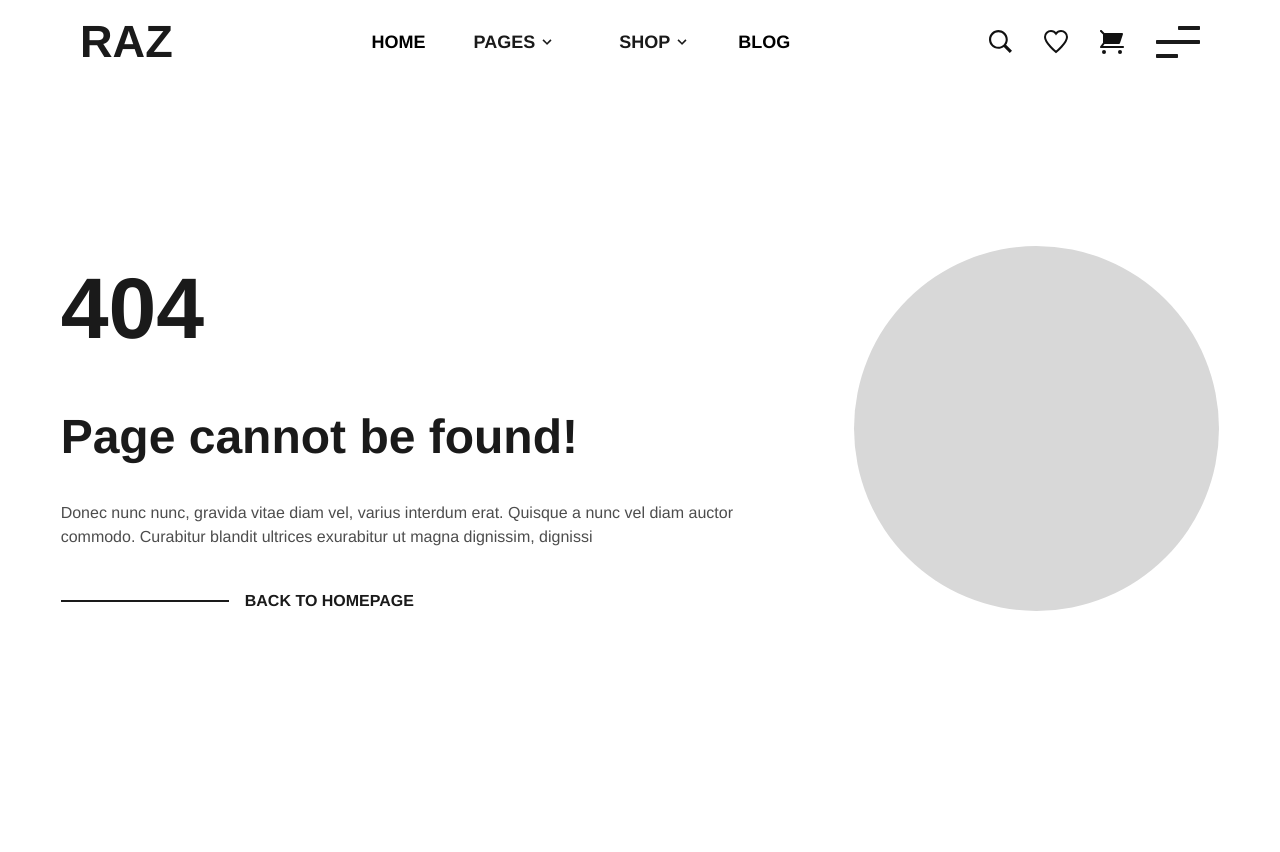
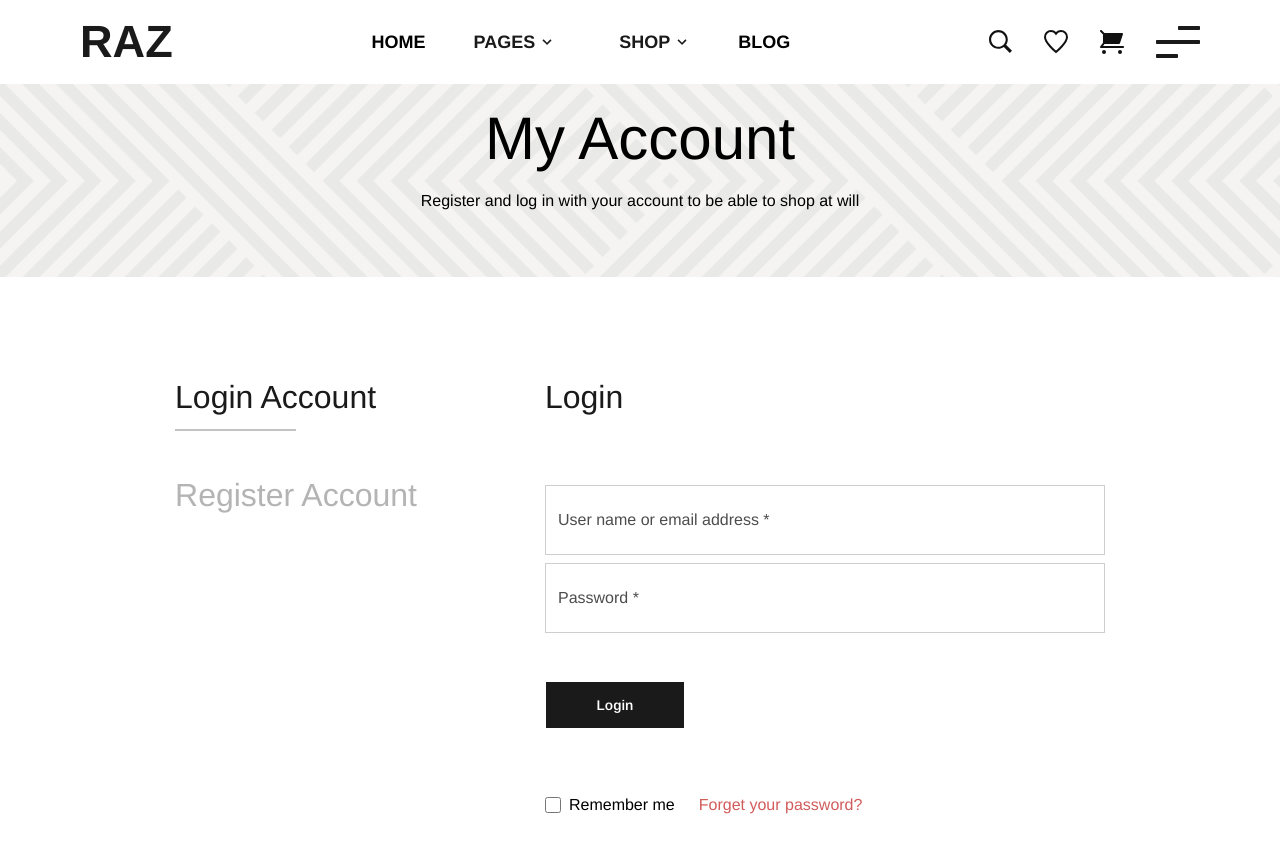
Before and after one commit to mikejang0109/fe_shop_ternLK, a React (Create React App) app: page /auth in a window 1280 px wide. Shown: the top 852 px of the page. Before the commit the page ends 800 px from the top, so only its background shows below. Built offline with nearby package versions, Linux system fonts and the light colour scheme.

Commit message:
add auth, fix title component, uniformise component format

```diff
--- a/src/components/Title.js
+++ /dev/null
@@ -1,20 +0,0 @@
-const Title = (props) => {
-    return (
-        <section className=" bg-defaultRaz bg-left bg-repeat-x bg-[length:679px_679px]">
-            <div className="bg-stone-100 bg-opacity-95 w-full h-full pt-[2%] px-[5%] pb-[5%]">
-                <div className="text-sm breadcrumbs">
-                    <ul>
-                        <li>{props.breadcrumbs}</li>
-                        <li>{props.breadcrumbs2}</li>
-                    </ul>
-                </div>
-                <div className="flex flex-col justify-center items-center">
-                    <h1 className="text-3xl md:text-4xl lg:text-5xl xl:text-6xl xl:pb-5">{props.title}</h1>
-                    <p className="text-sm md:text-base">{props.description}</p>
-                </div>
-            </div>
-        </section>
-    )
-}
-
-export default Title;
--- /dev/null
+++ b/src/components/Title/index.jsx
@@ -0,0 +1,20 @@
+const Title = (props) => {
+	return (
+		<section className="bg-defaultRaz bg-left bg-repeat-x bg-[length:679px_679px]">
+			<div className="bg-stone-100 bg-opacity-95 w-full h-full pt-[2%] px-[5%] pb-[5%]">
+				<div className={`text-sm font-arimo ${props.isBreadcrumbs ? "breadcrumbs" : null}`}>
+					<ul>
+						<li>{props.breadcrumbs}</li>
+						<li>{props.breadcrumbs2}</li>
+					</ul>
+				</div>
+				<div className="flex flex-col justify-center items-center font-arimo">
+					<h1 className="text-3xl md:text-4xl lg:text-5xl xl:text-6xl xl:pb-5">{props.title}</h1>
+					<p className="text-sm md:text-base">{props.description}</p>
+				</div>
+			</div>
+		</section>
+	);
+};
+
+export default Title;
--- /dev/null
+++ b/src/pages/Auth/Login.jsx
@@ -0,0 +1,55 @@
+import React from "react";
+import { Link } from "react-router-dom";
+
+function Login() {
+	return (
+		<section className="right-side">
+			<div className="form-wrapper flex flex-col gap-y-16">
+				<p className="text-primary-black text-[2rem]">Login</p>
+				<form className="flex flex-col gap-y-2">
+					<div className="w-[560px]">
+						<div className="relative w-full h-[4.375rem]">
+							<input
+								type="text"
+								placeholder="User name or email address * "
+								className="h-full w-full border border-[#CECECE] bg-transparent px-3 py-2.5 font-arimo text-base placeholder-[#4D4D4D] outline-0 transition-all focus:border-2 focus:border-sky-500 focus:outline-0"
+							/>
+						</div>
+					</div>
+					<div className="w-[560px]">
+						<div className="relative w-full h-[4.375rem]">
+							<input
+								type="text"
+								placeholder="Password * "
+								className="h-full w-full border border-[#CECECE] bg-transparent px-3 py-2.5 font-arimo text-base placeholder-[#4D4D4D] outline-0 transition-all focus:border-2 focus:border-sky-500 focus:outline-0"
+							/>
+						</div>
+					</div>
+					<button className="btn mt-10 normal-case rounded-none w-1/4 bg-primary-black text-white hover:text-primary-black">
+						Login
+					</button>
+				</form>
+				<div className="bottom-form-wrapper flex flex-row gap-x-6">
+					<div className="checkbox-wrapper">
+						<label className="inline-flex items-center">
+							<input
+								type="checkbox"
+								name="remember"
+								id="remember"
+								className="h-4 w-4 rounded-none cursor-pointer"
+							/>
+							<span className="ml-2">Remember me</span>
+						</label>
+					</div>
+					<div className="forget-pwd">
+						<Link>
+							<p className="text-[#D25B5B]">Forget your password?</p>
+						</Link>
+					</div>
+				</div>
+			</div>
+		</section>
+	);
+}
+
+export default Login;
--- /dev/null
+++ b/src/pages/Auth/Register.jsx
@@ -0,0 +1,56 @@
+import React from "react";
+
+function Register() {
+	return (
+		<section className="right-side">
+			<div className="form-wrapper flex flex-col gap-y-16">
+				<p className="text-primary-black text-[2rem]">Create Account</p>
+				<form className="flex flex-col gap-y-2">
+					<div className="w-[560px]">
+						<div className="relative w-full h-[4.375rem]">
+							<input
+								type="text"
+								placeholder="Email address * "
+								className="h-full w-full border border-[#CECECE] bg-transparent px-3 py-2.5 font-arimo text-base placeholder-[#4D4D4D] outline-0 transition-all focus:border-2 focus:border-sky-500 focus:outline-0"
+							/>
+						</div>
+					</div>
+					<div className="w-[560px]">
+						<div className="relative w-full h-[4.375rem]">
+							<input
+								type="text"
+								placeholder="Password * "
+								className="h-full w-full border border-[#CECECE] bg-transparent px-3 py-2.5 font-arimo text-base placeholder-[#4D4D4D] outline-0 transition-all focus:border-2 focus:border-sky-500 focus:outline-0"
+							/>
+						</div>
+					</div>
+					<div className="checkbox-wrapper mt-10 flex flex-row gap-x-8">
+						<label className="inline-flex items-center">
+							<input
+								type="checkbox"
+								name="remember"
+								id="remember"
+								className="h-4 w-4 rounded-none cursor-pointer"
+							/>
+							<span className="ml-2">I'm Customer</span>
+						</label>
+						<label className="inline-flex items-center">
+							<input
+								type="checkbox"
+								name="remember"
+								id="remember"
+								className="h-4 w-4 rounded-none cursor-pointer"
+							/>
+							<span className="ml-2">I'm Seller</span>
+						</label>
+					</div>
+					<button className="btn mt-10 normal-case rounded-none w-1/4 bg-primary-black text-white hover:text-primary-black">
+						Register
+					</button>
+				</form>
+			</div>
+		</section>
+	);
+}
+
+export default Register;
--- /dev/null
+++ b/src/pages/Auth/index.jsx
@@ -0,0 +1,50 @@
+import React, { useState } from "react";
+
+import Header from "../../components/Header";
+import Title from "../../components/Title";
+import Login from "./Login";
+import Register from "./Register";
+
+function Auth() {
+	const tabData = [{ label: "Login Account" }, { label: "Register Account" }];
+
+	const [activeTabIndex, setActiveTabIndex] = useState(0);
+	console.log(activeTabIndex);
+
+	return (
+		<div className="content-wrapper">
+			<Header />
+			<Title
+				isBreadcrumbs={false}
+				title="My Account"
+				description="Register and log in with your account to be able to shop at will"
+			/>
+			<section className="main-wrapper py-24">
+				<main className="flex flex-row justify-center gap-x-32 font-arimo">
+					<section className="left-side flex flex-col gap-y-10">
+						{tabData.map((tab, idx) => {
+							return (
+								<div className="cursor-pointer flex flex-col gap-y-2">
+									<p
+										className={`text-[2rem] ${
+											idx === activeTabIndex ? "text-primary-black" : "text-[#B4B4B4]"
+										}`}
+										onClick={() => setActiveTabIndex(idx)}
+									>
+										{tab.label}
+									</p>
+									{idx === activeTabIndex ? (
+										<span className="border-b-2 border-b-[#C2C2C2] w-1/2"></span>
+									) : null}
+								</div>
+							);
+						})}
+					</section>
+					{activeTabIndex === 0 ? <Login /> : <Register />}
+				</main>
+			</section>
+		</div>
+	);
+}
+
+export default Auth;
--- a/src/pages/FAQ/index.js
+++ /dev/null
@@ -1,12 +0,0 @@
-import React from "react";
-import Title from "../../components/Title";
-
-const Faq = () => {
-    return (
-        <React.Fragment>
-            <Title breadcrumbs="FAQ" title="FAQ" description="Frequently Asked Questions" />
-        </React.Fragment>
-    )
-}
-
-export default Faq;
--- /dev/null
+++ b/src/pages/FAQ/index.jsx
@@ -0,0 +1,20 @@
+import React from "react";
+
+import Header from "../../components/Header";
+import Title from "../../components/Title";
+
+const Faq = () => {
+	return (
+		<React.Fragment>
+			<Header />
+			<Title
+				isBreadcrumbs={true}
+				breadcrumbs="FAQ"
+				title="FAQ"
+				description="Frequently Asked Questions"
+			/>
+		</React.Fragment>
+	);
+};
+
+export default Faq;
--- a/src/router.js
+++ b/src/router.js
@@ -4,6 +4,7 @@ import { createBrowserRouter } from "react-router-dom";
 import Home from "./pages/Home";
 import Error from "./pages/Error";
 import Faq from "./pages/FAQ";
+import Auth from "./pages/Auth";
 
 const router = createBrowserRouter([
 	{
@@ -12,6 +13,7 @@ const router = createBrowserRouter([
 		errorElement: <Error />,
 	},
 	{ path: "/faq", element: <Faq /> },
+	{ path: "/auth", element: <Auth /> },
 ]);
 
 export default router;
--- a/tailwind.config.js
+++ b/tailwind.config.js
@@ -9,7 +9,7 @@ module.exports = {
         "primary-black": "#1A1A1A",
         "primary-gray": "#4D4D4D",
         "secondary-gray": "#D8D8D8",
-        "accent-red": "#D94141"
+        "accent-red": "#D94141",
       },
       fontFamily : {
         arimo: ["Arimo", "sans-serif"]
```
